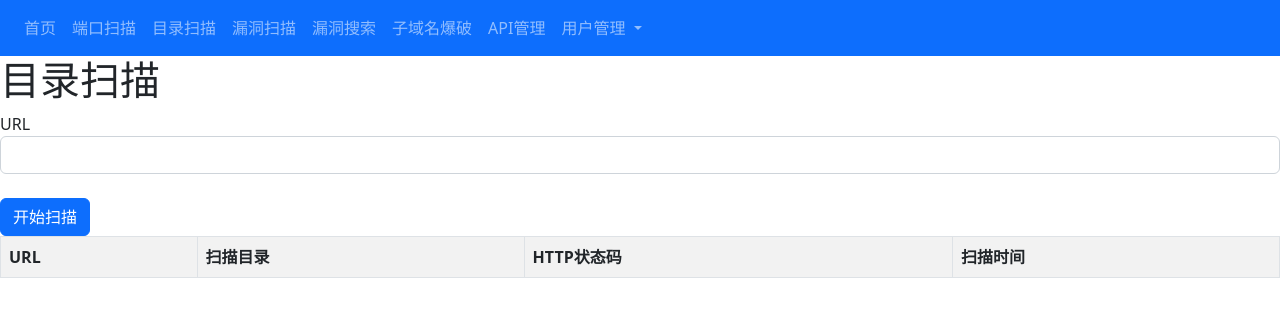
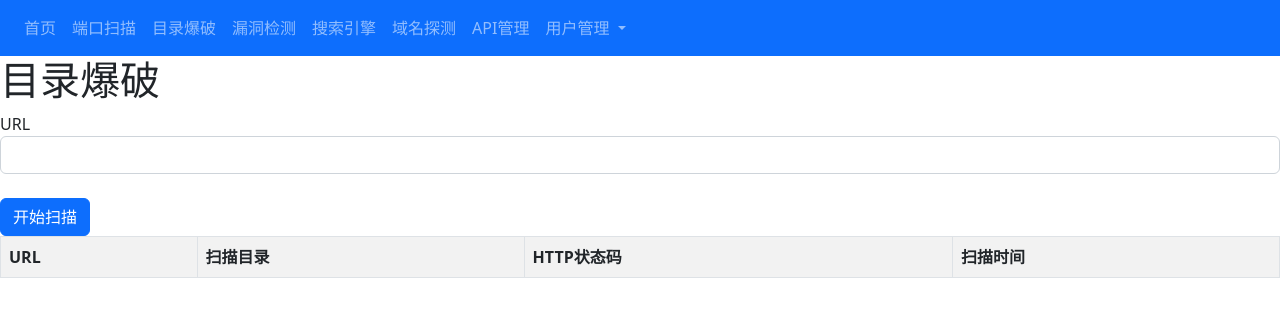
Before and after one commit to LittleLion2022/websec-penetration-platform, a Django app: template templates/dir-scan.html in a window 1280 px wide. Shown: the top 317 px of the page. Run offline with Django 3.2, Linux system fonts and the light colour scheme; the template is opened without the code that fills it, so the values that code supplies are empty; some libraries are stand-ins or nearby versions.

Commit message:
20230511 增添登陆页面背景图 修改模块标题

```diff
--- a/templates/base.html
+++ b/templates/base.html
@@ -24,16 +24,16 @@
 			<a class="nav-link" href="/port-scan">端口扫描</a>
 		</li>
 		<li class="nav-item">
-			<a class="nav-link" href="/dir-scan">目录扫描</a>
+			<a class="nav-link" href="/dir-scan">目录爆破</a>
 		</li>
 		<li class="nav-item">
-			<a class="nav-link" href="/vul-scan">漏洞扫描</a>
+			<a class="nav-link" href="/vul-scan">漏洞检测</a>
 		</li>
 		<li class="nav-item">
-			<a class="nav-link" href="/vul-search">漏洞搜索</a>
+			<a class="nav-link" href="/vul-search">搜索引擎</a>
 		</li>
 		<li class="nav-item">
-			<a class="nav-link" href="/dns-search">子域名爆破</a>
+			<a class="nav-link" href="/dns-search">域名探测</a>
 		</li>
 		<li class="nav-item">
 			<a class="nav-link" href="/api-management">API管理</a>
--- a/templates/dir-scan.html
+++ b/templates/dir-scan.html
@@ -1,6 +1,6 @@
 {%extends "base.html" %}
 {% block mainbody %}
-<h1>目录扫描</h1>
+<h1>目录爆破</h1>
 <div class="row">
     <div class="col p-6">
         <form action="/dir-scan/" method="post">
--- a/templates/dns-search.html
+++ b/templates/dns-search.html
@@ -1,6 +1,6 @@
 {%extends "base.html" %}
 {% block mainbody %}
-<h1>子域名查询</h1>
+<h1>域名探测</h1>
 <div class="row">
     <div class="col p-6">
         <form action="/dns-search/" method="post">
--- a/templates/vul-scan.html
+++ b/templates/vul-scan.html
@@ -1,6 +1,6 @@
 {%extends "base.html" %}
 {% block mainbody %}
-<h1>漏洞扫描</h1>
+<h1>漏洞检测</h1>
 <div class="row">
     <div class="col p-6">
         <form action="/vul-scan/" method="post">
--- a/templates/vul-search.html
+++ b/templates/vul-search.html
@@ -1,6 +1,6 @@
 {%extends "base.html" %}
 {% block mainbody %}
-<h1>漏洞搜索</h1>
+<h1>搜索引擎</h1>
 <div class="row">
     <div class="col p-6">
         <form action="/vul-search/" method="post">
```
Also changed, not shown: templates/login.html (+9 -1 lines), vulscan/views.py (+23 -5 lines), static/bg.jpg.
